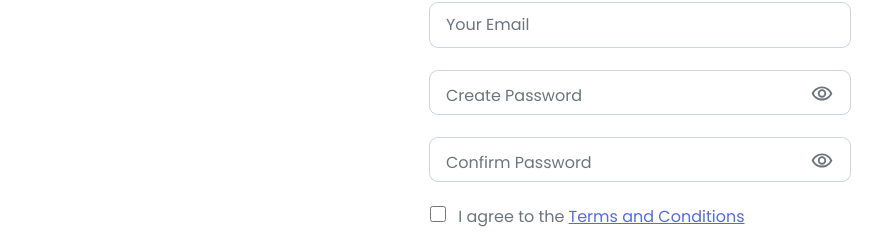
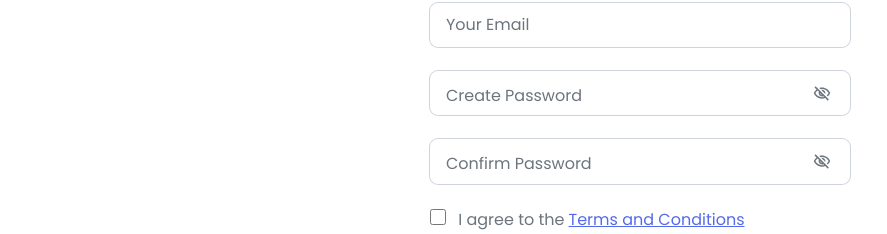
Before and after one commit to jeannyinthelamp/sycamore.ai, a React (Create React App) app: page /sign-up in a window 1280 px wide. Shown: the part 401-635 px from the top of the page, without its empty margins (0-887 px from the left). Built offline with nearby package versions, Linux system fonts and the light colour scheme.

Commit message:
Add an eye_closed SVG Toggling between password visible and hidden toggles the SVG change

```diff
--- a/src/Pages/Signup/Signup.js
+++ b/src/Pages/Signup/Signup.js
@@ -11,7 +11,8 @@ import {
 } from "../../Components/Login_Signup/Validation";
 
 import google from "../../Assets/Icons/google-logo.svg";
-import eye from "../../Assets/Icons/password-eye.svg";
+import eye_open from "../../Assets/Icons/password-eye.svg";
+import eye_closed from "../../Assets/Icons/password-eye-closed.svg";
 import { safari_input_styling } from "../../Components/Styles/Safari_Input_Styling";
 
 //TODO refactor everything inside of useEffect
@@ -31,6 +32,8 @@ const Signup = () => {
 
   const [passwordVisible, setPasswordVisible] = useState(false);
   const [confirmPasswordVisible, setConfirmPasswordVisible] = useState(false);
+  const [passwordEyeIcon, setPasswordEyeIcon] = useState(true);
+  const [confirmPasswordEyeIcon, setConfirmPasswordEyeIcon] = useState(true);
   const [showPasswordRequirements, setShowPasswordRequirements] =
     useState(false);
 
@@ -106,23 +109,29 @@ const Signup = () => {
     passwordEyeToggle.onclick = togglePasswordTextVisibility;
     passConfirmEye.onclick = toggleConfirmTextVisibility;
 
+    //! rename this function
     function togglePasswordTextVisibility() {
       if (passwordInput.type === "password") {
         passwordInput.type = "text";
+        setPasswordEyeIcon(!passwordEyeIcon);
         setPassTextSize(false);
       } else {
         passwordInput.type = "password";
+        setPasswordEyeIcon(!passwordEyeIcon);
         setPassTextSize(true);
       }
       return;
     }
 
+    //! rename this function
     function toggleConfirmTextVisibility() {
       if (confirmPasswordInput.type === "password") {
         confirmPasswordInput.type = "text";
+        setConfirmPasswordEyeIcon(!confirmPasswordEyeIcon);
         setConfirmPassTextSize(false);
       } else {
         confirmPasswordInput.type = "password";
+        setConfirmPasswordEyeIcon(!confirmPasswordEyeIcon);
         setConfirmPassTextSize(true);
       }
       return;
@@ -224,7 +233,7 @@ const Signup = () => {
                 className={`w-[100%] py-[10px] px-[16px] font-Poppins font-normal text-[16px] leading-[24px text-[#6C757D] placeholder-[#6C757D] outline outline-[1px] outline-[#CED4DA] rounded-lg placeholder:text-[16px] ${
                   passwordError ? errorStyling : " "
                 } ${detectBrowser()} ${
-                  passTextSize ? " text-[24px] py-[3.6px] " : ""
+                  passTextSize ? " text-[24px] py-[4.1px] " : ""
                 }  `}
               />
               {/* // Password requirements should appear when user begins typing */}
@@ -262,7 +271,7 @@ const Signup = () => {
                 }`}
                 //! Add closed eye icon + logic + switch alt name
 
-                src={eye}
+                src={passwordEyeIcon ? eye_closed : eye_open}
                 alt='eye'
                 id='passwordEye'
               />
@@ -279,7 +288,7 @@ const Signup = () => {
                 className={`w-[100%] py-[10px] px-[16px] font-Poppins font-normal text-[16px] leading-[24px text-[#6C757D] placeholder-[#6C757D] outline outline-[1px] outline-[#CED4DA] rounded-lg placeholder:text-[16px] ${
                   confirmPasswordError ? errorStyling : " "
                 } ${detectBrowser()} ${
-                  confirmPassTextSize ? "text-[24px] py-[3.6px]" : ""
+                  confirmPassTextSize ? "text-[24px] py-[4.2px] " : ""
                 }  `}
               />
 
@@ -297,7 +306,7 @@ const Signup = () => {
                   confirmPasswordVisible ? "" : " hidden "
                 }`}
                 //! Add closed eye icon + logic + switch alt name
-                src={eye}
+                src={confirmPasswordEyeIcon ? eye_closed : eye_open}
                 alt='eye'
                 id='confirmPasswordEye'
               />
```
Also changed, not shown: src/Assets/Icons/password-eye-closed.svg (added).
